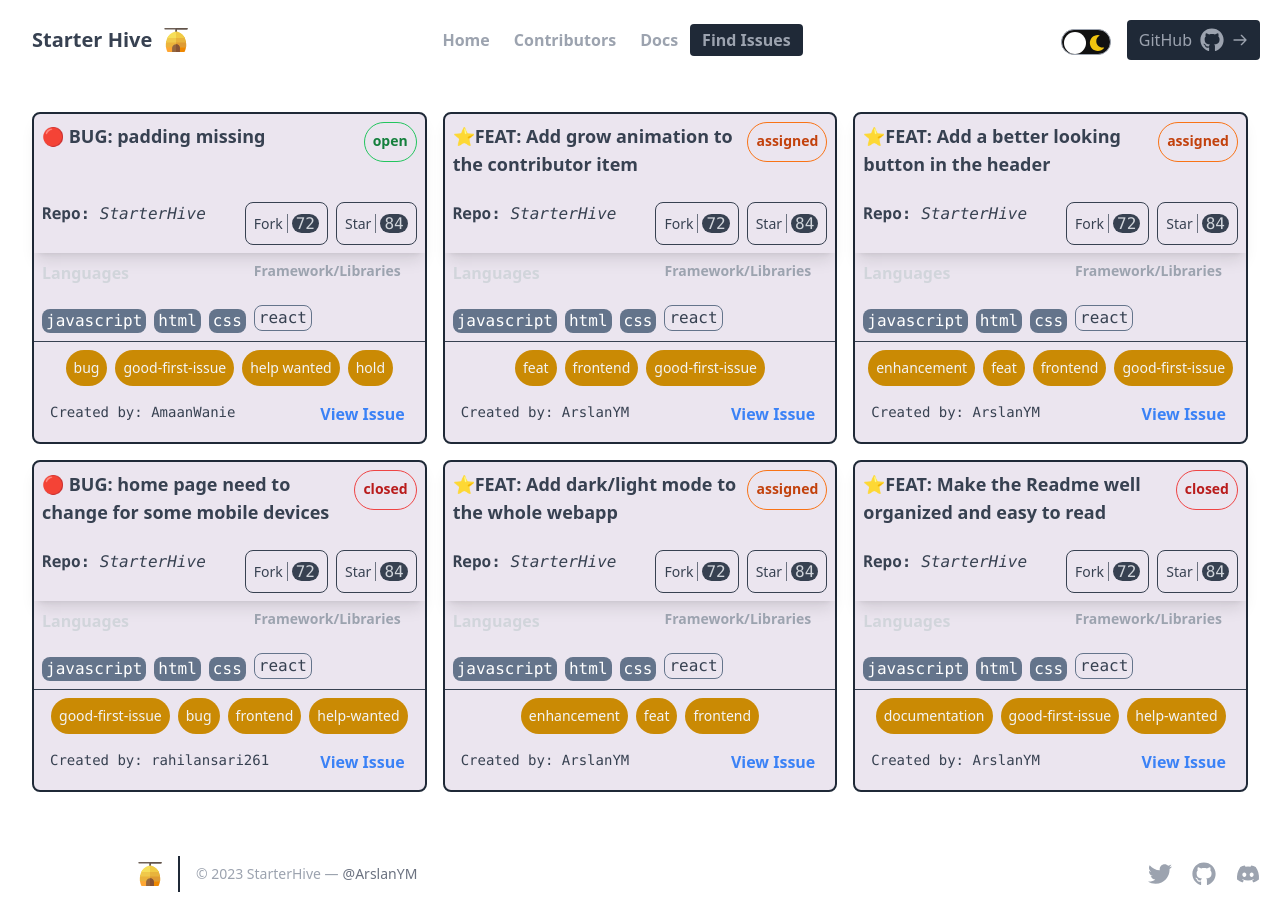
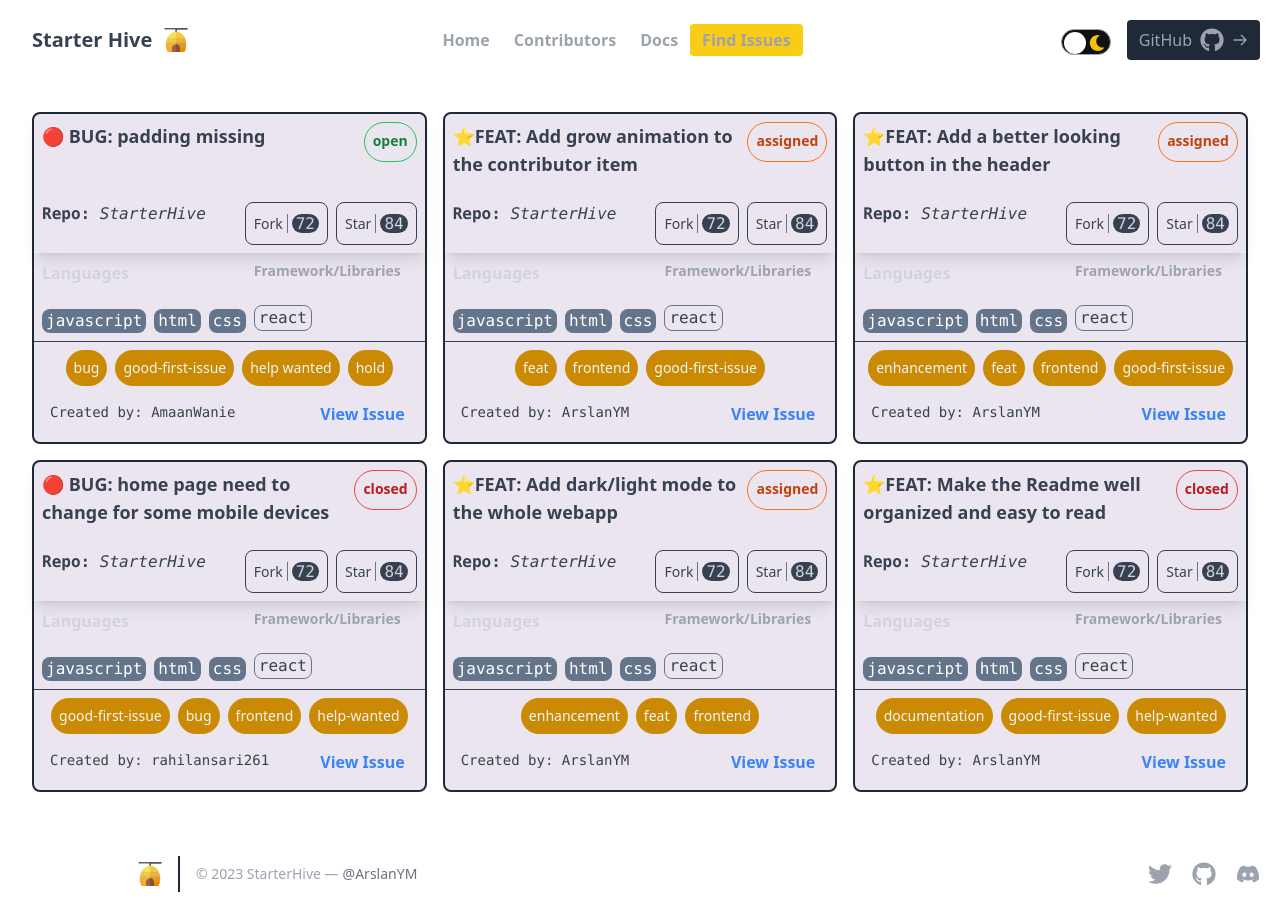
Before and after one commit to smartech75/StarterHive, a React (Vite) app in the folder web/: page /issues in a window 1280 px wide. Built offline with nearby package versions, Linux system fonts and the light colour scheme.

Commit message:
FEAT: Add dark/light mode to the whole webapp #177

```diff
--- a/web/src/Context/ThemeContext.jsx
+++ b/web/src/Context/ThemeContext.jsx
@@ -6,11 +6,13 @@ const SCREEN_THEME = {
 	Light_Theme: {
 		bg_Selected: "bg-gradient-to-r from-white-700 via-gray-900 to-black",
 		text_Color: "text-gray-700",
+		navBar_LinkColor: "bg-yellow-400",
 		checked: false
 	},
 	Dark_Theme: {
 		bg_Selected: "bg-gradient-to-r from-gray-700 via-gray-900 to-black",
 		text_Color: "text-white",
+		navBar_LinkColor: "bg-gray-800",
 		checked: true
 	}
 }
--- a/web/src/layouts/Header.jsx
+++ b/web/src/layouts/Header.jsx
@@ -17,16 +17,16 @@ const Header = () => {
     <header className={`text-gray-400 ${theme.bg_Selected}  body-font flex-nowrap`}>
       <div className="container mx-auto flex flex-wrap p-5  flex-col w-full md:flex-row items-center justify-between">
         <nav className="flex  flex-wrap items-center text-base w-full justify-between md:width-unset md:justify-normal  ">
-          <Link to="/" className={` px-1 py-1 md:px-3  rounded hover:text-white cursor-pointer md:font-bold ${path == "/" && "bg-gray-800  "}`}>
+          <Link to="/" className={` px-1 py-1 md:px-3  rounded hover:${theme.text_Color} cursor-pointer md:font-bold ${path == "/" && `${theme.navBar_LinkColor}  `}`}>
             Home
           </Link>
-          <Link to="/contributors" className={` px-1 py-1 md:px-3  rounded hover:text-white md:font-bold cursor-pointer ${path == "/contributors" && "bg-gray-800  "}`}>
+          <Link to="/contributors" className={` px-1 py-1 md:px-3  rounded hover:${theme.text_Color} md:font-bold cursor-pointer ${path == "/contributors" && `${theme.navBar_LinkColor}  `}`}>
             Contributors
           </Link>
-          <Link to="/docs" className={` px-1 py-1 md:px-3  rounded hover:text-white md:font-bold cursor-pointer ${path == "/docs" && "bg-gray-800  "}`}>
+          <Link to="/docs" className={` px-1 py-1 md:px-3  rounded hover:${theme.text_Color} md:font-bold cursor-pointer ${path == "/docs" && `${theme.navBar_LinkColor}  `}`}>
             Docs
           </Link>
-          <Link to="/issues" className={`hover:text-white cursor-pointer md:font-bold px-1 py-1 md:px-3 rounded ${path == "/issues" && "bg-gray-800  "}`}>
+          <Link to="/issues" className={`hover:${theme.text_Color} cursor-pointer md:font-bold px-1 py-1 md:px-3 rounded ${path == "/issues" && `${theme.navBar_LinkColor}  `}`}>
             Find Issues
           </Link>
         </nav>
```
